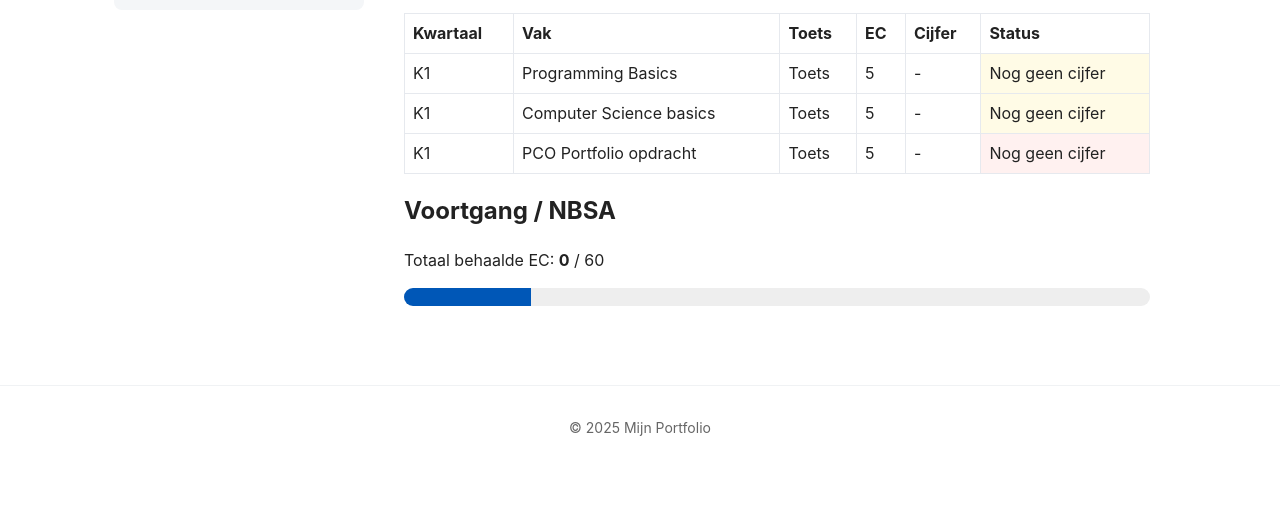
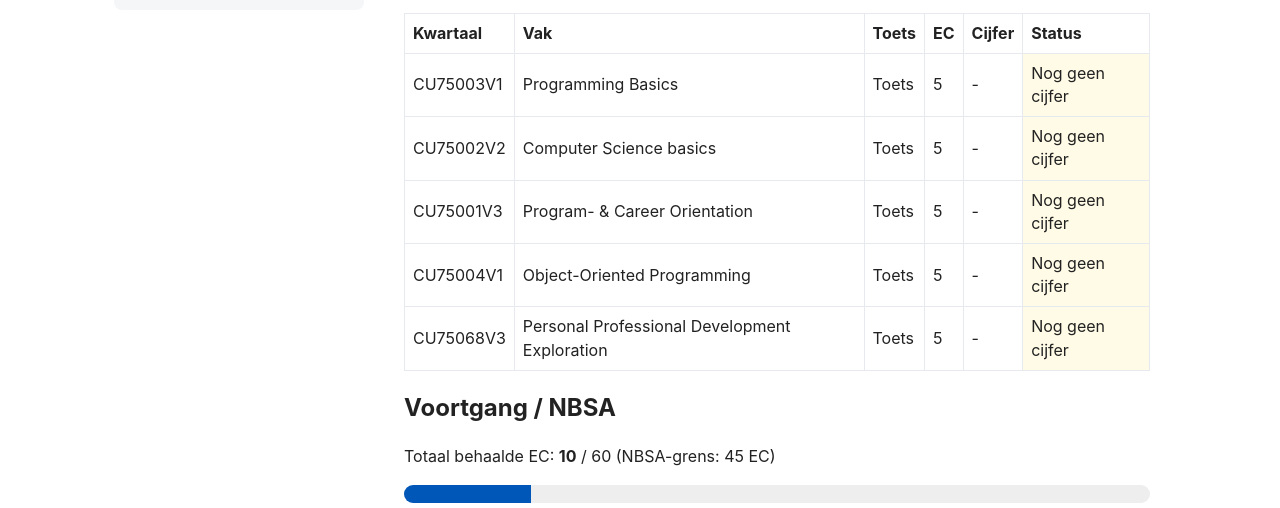
Before and after one commit to Immanuel-Cairo/portfolio_site, a plain HTML site: page dashboard.html in a window 1280 px wide. Shown: the part 283-791 px from the top of the page. Drawn offline with Linux system fonts and the light colour scheme.

Commit message:
push push push

```diff
--- a/dashboard.html
+++ b/dashboard.html
@@ -51,7 +51,7 @@
           </thead>
           <tbody>
             <tr>
-              <td>K1</td>
+              <td>CU75003V1</td>
               <td>Programming Basics</td>
               <td>Toets</td>
               <td>5</td>
@@ -59,7 +59,7 @@
               <td class="status-pending">Nog geen cijfer</td>
             </tr>
             <tr>
-              <td>K1</td>
+              <td>CU75002V2</td>
               <td>Computer Science basics</td>
               <td>Toets</td>
               <td>5</td>
@@ -67,20 +67,37 @@
               <td class="status-pending">Nog geen cijfer</td>
             </tr>
             <tr>
-              <td>K1</td>
-              <td>PCO Portfolio opdracht</td>
+              <td>CU75001V3</td>
+              <td>Program- & Career Orientation</td>
               <td>Toets</td>
               <td>5</td>
               <td>-</td>
-              <td class="status-missed">Nog geen cijfer</td>
+              <td class="status-pending">Nog geen cijfer</td>
+            </tr>
+            <tr>
+              <td>CU75004V1</td>
+              <td>Object-Oriented Programming </td>
+              <td>Toets</td>
+              <td>5</td>
+              <td>-</td>
+              <td class="status-pending">Nog geen cijfer</td>
+            </tr>
+            <tr>
+              <td>CU75068V3</td>
+              <td>Personal Professional Development Exploration</td>
+              <td>Toets</td>
+              <td>5</td>
+              <td>-</td>
+              <td class="status-pending">Nog geen cijfer</td>
             </tr>
           </tbody>
         </table>
       </div>
 
       <h2>Voortgang / NBSA</h2>
-      <p>Totaal behaalde EC: <strong id="obtained">0</strong> / 60</p>
+      <p>Totaal behaalde EC: <strong id="obtained">10</strong> / 60 (NBSA-grens: 45 EC)</p>
       <div class="progress" aria-hidden="true"><span id="progress-bar" style="width:17%"></span></div>
+      <p style="margin-top:8px;font-size:14px;color:#555">De NBSA-grens wordt weergegeven op 75% van de balk (45/60).</p>
     </main>
   </div>
 
```
Also changed, not shown: blog.html (+5 -5 lines), posts/post1.html (renamed from post1.html), posts/post2.html (renamed from post2.html), posts/post3.html (renamed from post3.html), posts/post4.html (renamed from post4.html), posts/post5.html (renamed from post5.html).
